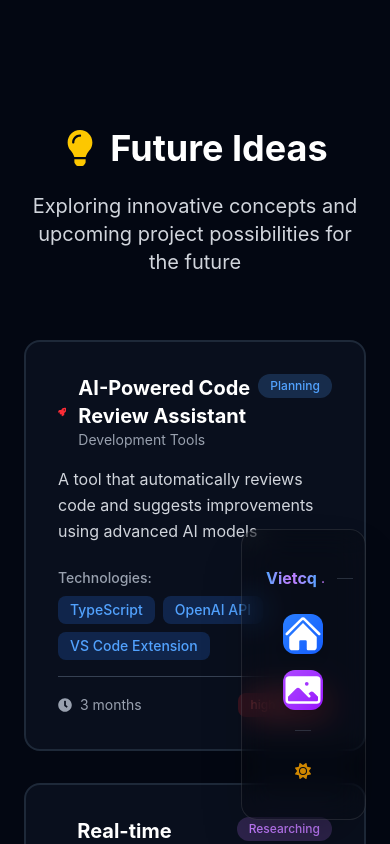
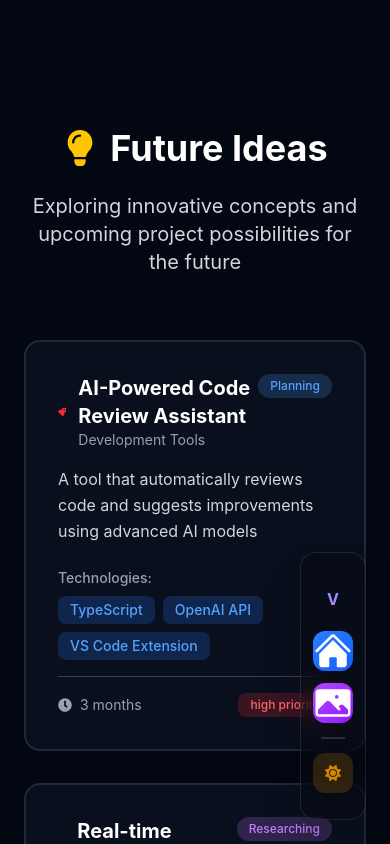
Before and after one commit to atdav3/portfolio-tuanat, a Next.js app: page /ideas in a window 390 px wide. Shown: the top 844 px of the page. Built offline with nearby package versions, Linux system fonts and the light colour scheme.

Commit message:
responsive(Navigation): improve component structure for better readability and maintainability

```diff
--- a/src/components/dock/Dock.jsx
+++ b/src/components/dock/Dock.jsx
@@ -20,7 +20,7 @@ const NavigationItem = ({
         onClick={onLogoClick}
         onMouseEnter={onHover}
         onMouseLeave={onLeave}
-        className={`relative group flex items-center justify-center h-10 sm:h-12 px-3 sm:px-4 rounded-xl sm:rounded-2xl transition-all duration-500 ease-out transform cursor-pointer ${
+        className={`relative group flex items-center justify-center w-10 h-10 sm:w-auto sm:h-12 sm:px-4 rounded-xl sm:rounded-2xl transition-all duration-500 ease-out transform cursor-pointer ${
           isHovered ? "scale-125" : "hover:scale-110"
         } ${
           activeSection === "hero"
@@ -37,8 +37,9 @@ const NavigationItem = ({
           } bg-clip-text text-transparent`}
           style={{ fontFamily: "Inter, -apple-system, BlinkMacSystemFont, sans-serif" }}
         >
-          Vietcq
+          {isMobile ? "V" : "Vietcq"}
         </span>
+        {!isMobile && (
           <span
             className={`inline-block ml-1 text-sm sm:text-base transition-all duration-500 ${
               theme === "dark" ? "text-purple-400" : "text-purple-600"
@@ -47,6 +48,7 @@ const NavigationItem = ({
           >
             .
           </span>
+        )}
       </button>
     );
   }
@@ -89,13 +91,26 @@ const ThemeToggle = ({ theme, setTheme, isHovered, onHover, onLeave, isMobile })
     onMouseLeave={onLeave}
     className={`relative group flex items-center justify-center w-10 h-10 sm:w-12 sm:h-12 rounded-xl sm:rounded-2xl transition-all duration-500 ease-out transform cursor-pointer ${
       isHovered ? "scale-125" : "hover:scale-110"
-    } hover:bg-gray-100/60 dark:hover:bg-gray-800/60 active:scale-95`}
+    } ${
+      theme === "dark"
+        ? "bg-yellow-600/20 hover:bg-yellow-600/30"
+        : "bg-slate-600/20 hover:bg-slate-600/30"
+    } active:scale-95`}
     title={`Switch to ${theme === "dark" ? "light" : "dark"} mode`}
   >
-    {theme === "dark" ? (
-      <FaSun size={isHovered ? (isMobile ? 18 : 22) : (isMobile ? 16 : 18)} className="text-yellow-600 group-hover:text-yellow-500 transition-all duration-500 ease-out" />
+    {/* Show opposite icon on hover to indicate what will happen on click */}
+    {isHovered ? (
+      theme === "dark" ? (
+        <FaMoon size={isMobile ? 18 : 22} className="text-slate-600 transition-all duration-500 ease-out" />
       ) : (
-      <FaMoon size={isHovered ? (isMobile ? 18 : 22) : (isMobile ? 16 : 18)} className="text-slate-600 group-hover:text-slate-500 transition-all duration-500 ease-out" />
+        <FaSun size={isMobile ? 18 : 22} className="text-yellow-600 transition-all duration-500 ease-out" />
+      )
+    ) : (
+      theme === "dark" ? (
+        <FaSun size={isMobile ? 16 : 18} className="text-yellow-600 transition-all duration-500 ease-out" />
+      ) : (
+        <FaMoon size={isMobile ? 16 : 18} className="text-slate-600 transition-all duration-500 ease-out" />
+      )
     )}
     <div className="absolute -top-10 left-1/2 -translate-x-1/2 px-2 py-1 bg-gray-900 dark:bg-gray-100 text-white dark:text-gray-900 text-xs rounded opacity-0 group-hover:opacity-100 transition-opacity duration-200 pointer-events-none whitespace-nowrap hidden md:block">
       {theme === "dark" ? "Light mode" : "Dark mode"}
@@ -182,10 +197,10 @@ const Dock = ({ theme, setTheme, activeSection, scrollToSection, navigationItems
       >
         <div className="flex flex-col sm:flex-row items-center justify-center">
           {navigationItems.map((item, index) => (
-            <div key={item.id} className={`flex items-center transition-all duration-300 ease-out ${
+            <div key={item.id} className={`flex flex-col sm:flex-row items-center transition-all duration-300 ease-out ${
               hoveredItem === item.id
-                ? "sm:mx-4 my-3 sm:my-0"
-                : "sm:mx-2.5 my-2 sm:my-0"
+                ? "sm:mx-4 my-2 sm:my-0"
+                : "sm:mx-2.5 my-1.5 sm:my-0"
             }`}>
               <NavigationItem
                 item={item}
@@ -199,26 +214,20 @@ const Dock = ({ theme, setTheme, activeSection, scrollToSection, navigationItems
                 logoRef={item.isLogo ? logoBtnRef : undefined}
                 isMobile={isMobile}
               />
-              {index === 0 && (
-                <div className={`transition-all duration-300 ease-out ${
-                  hoveredItem === item.id || hoveredItem === navigationItems[index + 1]?.id
-                    ? "sm:mx-5 my-4 sm:my-0"
-                    : "sm:mx-4 my-3 sm:my-0"
-                } ${theme === "dark" ? "bg-gray-600/50" : "bg-gray-300/50"}
-                  w-4 h-px sm:w-px sm:h-6
-                `} />
-              )}
             </div>
           ))}
+
+          {/* Separator before theme toggle */}
           <div className={`transition-all duration-300 ease-out ${
             hoveredItem === navigationItems[navigationItems.length - 1]?.id || hoveredItem === "theme"
-              ? "sm:mx-5 my-4 sm:my-0"
-              : "sm:mx-4 my-3 sm:my-0"
+              ? "sm:mx-5 my-3 sm:my-0"
+              : "sm:mx-4 my-2 sm:my-0"
           } ${theme === "dark" ? "bg-gray-600/50" : "bg-gray-300/50"}
-            w-4 h-px sm:w-px sm:h-6
+            w-6 h-0.5 sm:w-0.5 sm:h-6
           `} />
+
           <div className={`transition-all duration-300 ease-out ${
-            hoveredItem === "theme" ? "sm:mx-4 my-3 sm:my-0" : "sm:mx-2 my-2 sm:my-0"
+            hoveredItem === "theme" ? "sm:mx-4 my-2 sm:my-0" : "sm:mx-2 my-1.5 sm:my-0"
           }`}>
             <ThemeToggle
               theme={theme}
--- a/src/components/layout/Navigation.jsx
+++ b/src/components/layout/Navigation.jsx
@@ -1,37 +1,9 @@
 "use client";
 
-import { useState } from "react";
 import Dock from "../dock/Dock";
 import { HOME_NAVIGATION_ITEMS } from "../../config/navigation";
 
-const MobileMenuToggle = ({ isMenuOpen, setIsMenuOpen, theme }) => (
-    <button
-        onClick={() => setIsMenuOpen(!isMenuOpen)}
-        className={`w-12 h-12 flex items-center justify-center rounded-2xl transition-all duration-300 ${
-            theme === 'dark'
-                ? 'bg-gray-900/80 backdrop-blur-xl border-gray-700/30 hover:bg-gray-800'
-                : 'bg-white/80 backdrop-blur-xl border-gray-300/30 hover:bg-gray-100'
-        } border shadow-lg`}
-    >
-        <div className="w-5 h-5 flex flex-col justify-around">
-            <span className={`block h-0.5 w-full transition-all duration-300 ${
-                theme === 'dark' ? 'bg-gray-300' : 'bg-gray-700'
-            } ${isMenuOpen ? 'rotate-45 translate-y-2' : ''}`} />
-            <span className={`block h-0.5 w-full transition-all duration-300 ${
-                theme === 'dark' ? 'bg-gray-300' : 'bg-gray-700'
-            } ${isMenuOpen ? 'opacity-0' : ''}`} />
-            <span className={`block h-0.5 w-full transition-all duration-300 ${
-                theme === 'dark' ? 'bg-gray-300' : 'bg-gray-700'
-            } ${isMenuOpen ? '-rotate-45 -translate-y-2' : ''}`} />
-        </div>
-    </button>
-);
-
 export default function Navigation({ theme, setTheme, activeSection, scrollToSection }) {
-    const [isMenuOpen, setIsMenuOpen] = useState(false);
-
-    const handleMobileMenuClose = () => setIsMenuOpen(false);
-
     return (
         <>
             {/* Dock Component - Reusable với navigation items riêng */}
@@ -42,31 +14,6 @@ export default function Navigation({ theme, setTheme, activeSection, scrollToSec
                 scrollToSection={scrollToSection}
                 navigationItems={HOME_NAVIGATION_ITEMS}
             />
-
-            {/* Mobile Menu Toggle (only visible on mobile) */}
-            <div className="md:hidden fixed top-4 right-4 z-50">
-                <MobileMenuToggle
-                    isMenuOpen={isMenuOpen}
-                    setIsMenuOpen={setIsMenuOpen}
-                    theme={theme}
-                />
-            </div>
-
-            {/* Mobile Navigation Overlay */}
-            {isMenuOpen && (
-                <div className={`md:hidden fixed inset-0 z-40 transition-all duration-300 ${
-                    theme === 'dark' ? 'bg-gray-900/95' : 'bg-white/95'
-                } backdrop-blur-md`}>
-                    <div className="flex flex-col items-center justify-center h-full space-y-8">
-                        {/* Simplified mobile menu items */}
-                        <div className="pt-4">
-                            <button onClick={() => setTheme(theme === 'dark' ? 'light' : 'dark')}>
-                                Theme Toggle
-                            </button>
-                        </div>
-                    </div>
-                </div>
-            )}
         </>
     );
 }
--- a/src/components/layout/about/About.jsx
+++ b/src/components/layout/about/About.jsx
@@ -82,7 +82,7 @@ const About = ({ theme }) => {
             />
           </div>
 
-          <div className="grid lg:grid-cols-2 gap-16 items-center">
+          <div className="lg:grid lg:grid-cols-2 gap-16 items-center">
             {/* Scrolling Card */}
             <div className={`relative max-w-xl lg:max-w-none mx-auto h-96 sm:h-120 lg:h-160 rounded-lg shadow-2xl border overflow-hidden group ${
               theme === 'dark'
@@ -132,8 +132,8 @@ const About = ({ theme }) => {
               </div>
             </div>
 
-            {/* 3D Model - Hidden on tablet and mobile */}
-            <div className="relative h-full items-center justify-center hidden lg:flex">
+            {/* 3D Model - Responsive sizes */}
+            <div className="relative flex items-center justify-center mt-8 lg:mt-0 h-96 sm:h-120 md:h-144 lg:h-full w-full">
               <PCModel />
             </div>
           </div>
```
Lines whose indentation alone changed are shown as unchanged.
